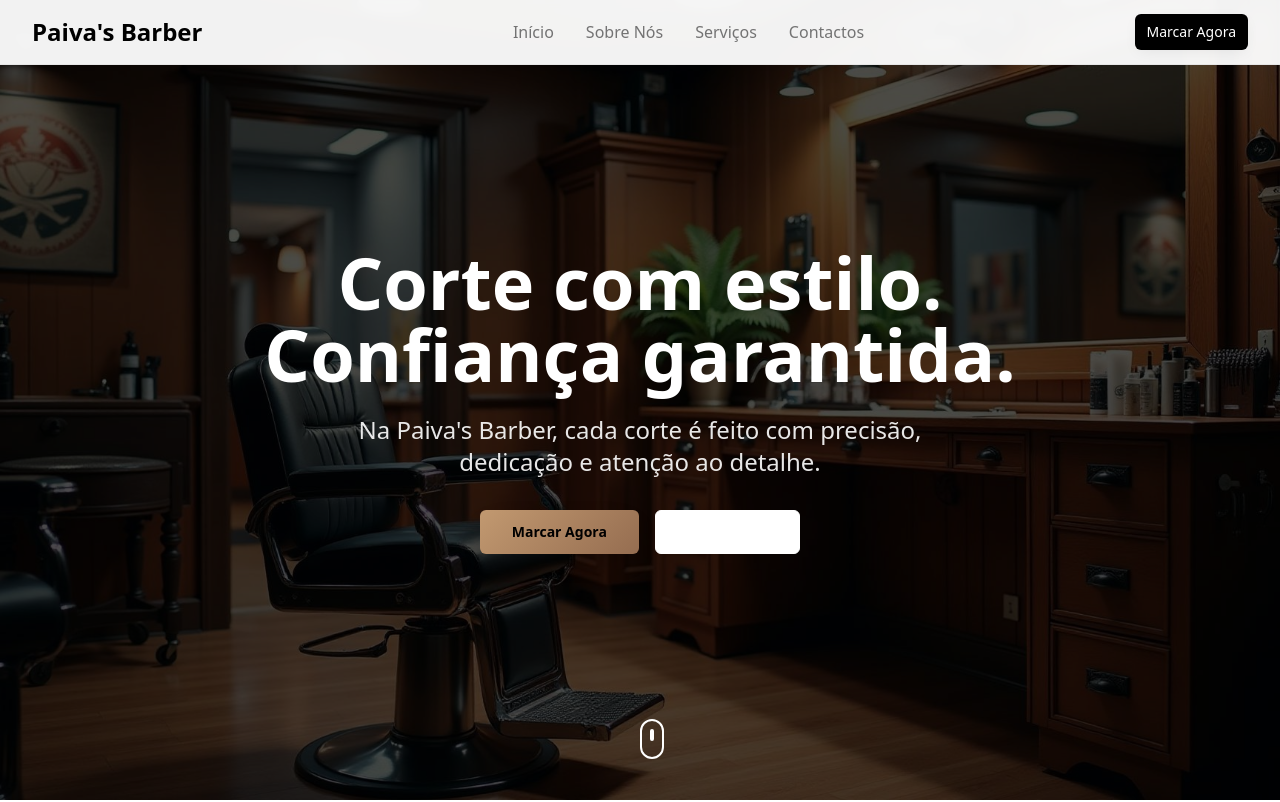
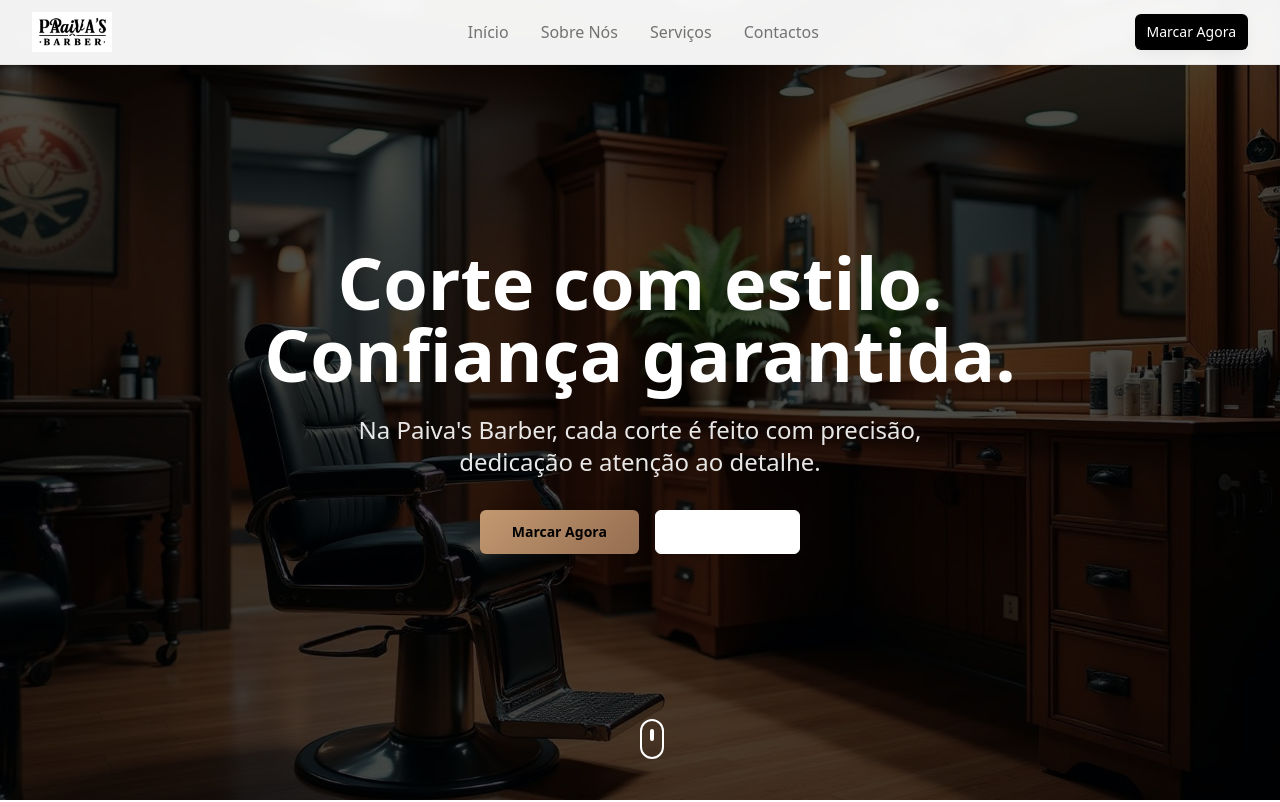
Before and after one commit to wizzynoise/paivas-barbearia-layout, a React (Vite) app: page / in a window 1280 px wide. Shown: the top 802 px of the page. Built offline with nearby package versions, Linux system fonts and the light colour scheme.

Commit message:
Add logo and favicon
Implement custom logo and favicon for Paiva's Barber. The logo will be placed in the top-left corner of the header and link to the homepage. A simplified version of the logo will be used as the favicon.

```diff
--- a/index.html
+++ b/index.html
@@ -3,9 +3,10 @@
   <head>
     <meta charset="UTF-8" />
     <meta name="viewport" content="width=device-width, initial-scale=1.0" />
-    <title>paivas-barbearia-layout</title>
-    <meta name="description" content="Lovable Generated Project" />
-    <meta name="author" content="Lovable" />
+    <title>Paiva's Barber - Barbearia Premium</title>
+    <meta name="description" content="Paiva's Barber - Cortes com estilo, confiança garantida. Barbearia premium com serviços de qualidade." />
+    <meta name="author" content="Paiva's Barber" />
+    <link rel="icon" href="/favicon.png" type="image/png">
 
     <meta property="og:title" content="paivas-barbearia-layout" />
     <meta property="og:description" content="Lovable Generated Project" />
--- a/src/components/Navigation.tsx
+++ b/src/components/Navigation.tsx
@@ -1,6 +1,7 @@
 import { Button } from "@/components/ui/button";
 import { Menu, X } from "lucide-react";
 import { useState } from "react";
+import logoImage from "@/assets/paivas-barber-logo.png";
 
 const Navigation = () => {
   const [isMenuOpen, setIsMenuOpen] = useState(false);
@@ -18,7 +19,13 @@ const Navigation = () => {
         <div className="flex justify-between items-center h-16">
           {/* Logo */}
           <div className="flex-shrink-0">
-            <h1 className="text-2xl font-bold text-primary">Paiva's Barber</h1>
+            <a href="#inicio" className="block">
+              <img
+                src={logoImage}
+                alt="Paiva's Barber Logótipo"
+                className="h-8 md:h-10 w-auto transition-opacity hover:opacity-80"
+              />
+            </a>
           </div>
 
           {/* Desktop Navigation */}
```
Also changed, not shown: public/favicon.png (added), src/assets/paivas-barber-logo.png (added).
